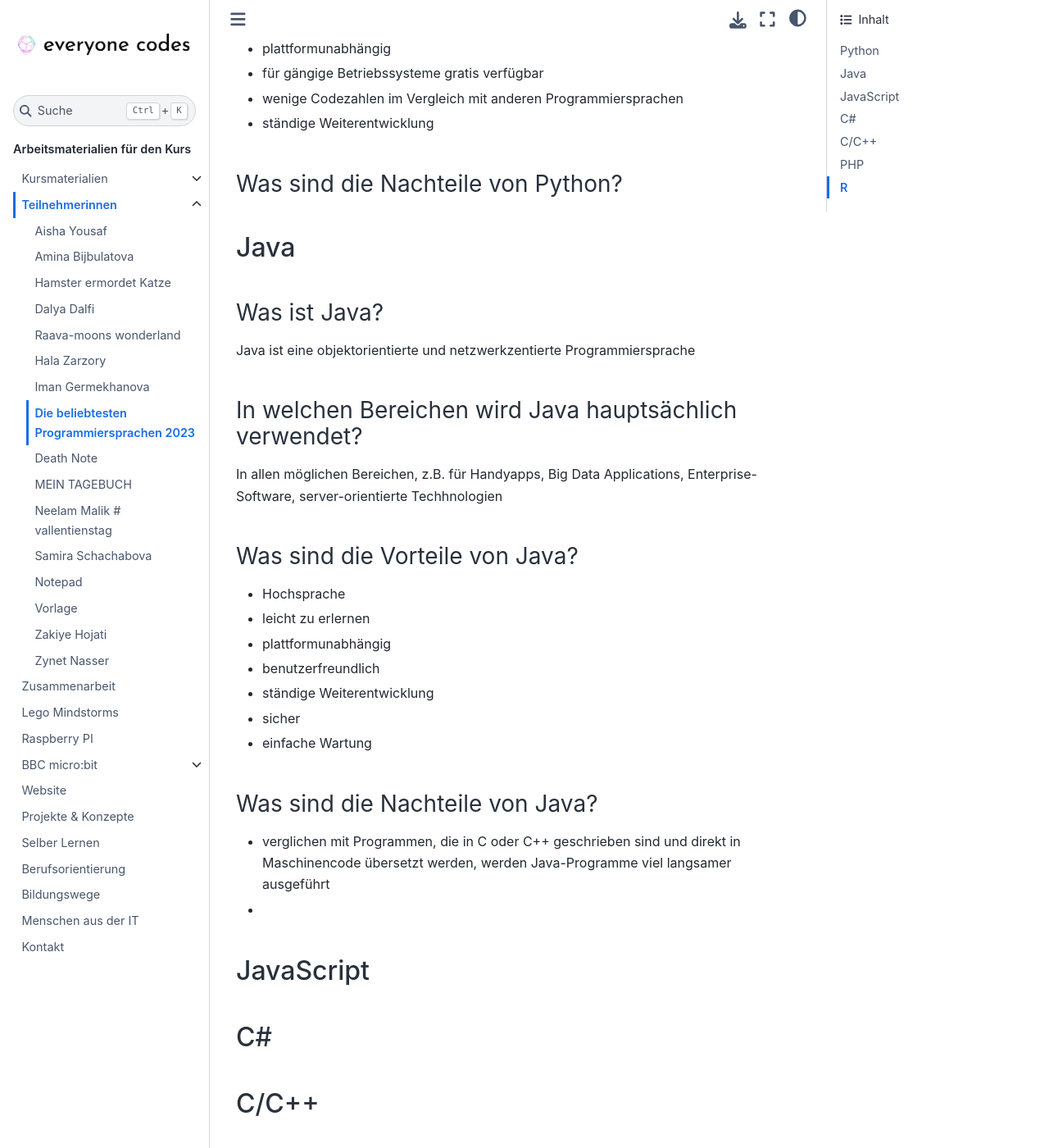
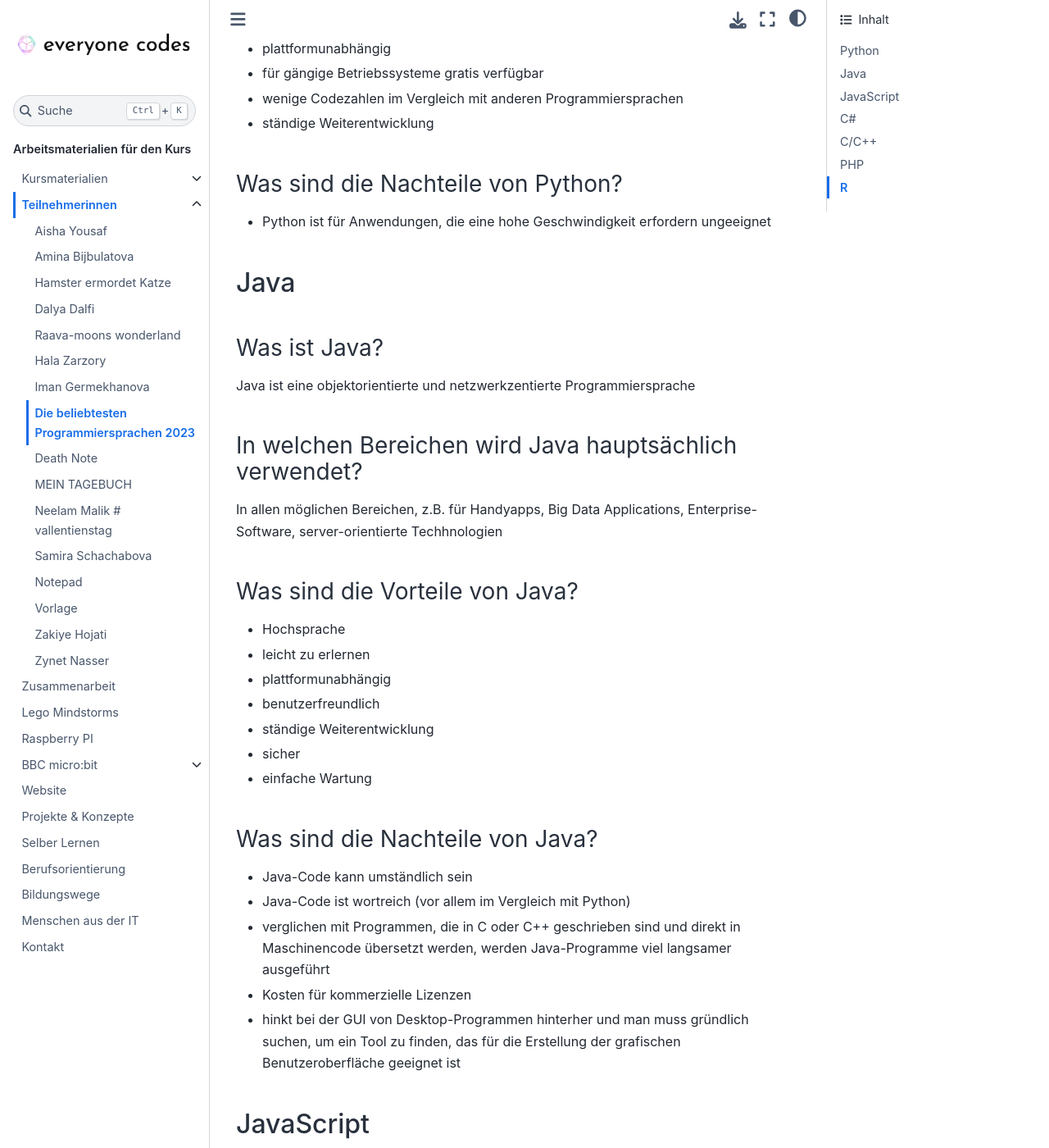
Before and after one commit to ec-mentors/IT-ist-das-was-fuer-mich-i05, a Sphinx documentation site: the page built from source/participants/marcella-loidl.md, in a window 1280 px wide and 1400 px high, scrolled down 741 px. Shown: the whole window at 82% size. Built offline with Sphinx 7.4.7 and the Sphinx Book theme 1.1.4, drawn with Linux system fonts in a browser that asks for light colours.

Commit message:
Update marcella-loidl.md

```diff
--- a/source/participants/marcella-loidl.md
+++ b/source/participants/marcella-loidl.md
@@ -17,10 +17,13 @@ In allen möglichen Bereichen, z.B. im Finanzwesen und in der Softwareentwicklun
 - ständige Weiterentwicklung
 
 ### Was sind die Nachteile von Python?
+- Python ist für Anwendungen, die eine hohe Geschwindigkeit erfordern ungeeignet
 
 ## Java
+
 ### Was ist Java?
 Java ist eine objektorientierte und netzwerkzentierte Programmiersprache
+
 ### In welchen Bereichen wird Java hauptsächlich verwendet?
 In allen möglichen Bereichen, z.B. für Handyapps, Big Data Applications, Enterprise-Software, server-orientierte Techhnologien
 
@@ -34,8 +37,11 @@ In allen möglichen Bereichen, z.B. für Handyapps, Big Data Applications, Enter
 - einfache Wartung
 
 ### Was sind die Nachteile von Java?
+- Java-Code kann umständlich sein
+- Java-Code ist wortreich (vor allem im Vergleich mit Python)
 - verglichen mit Programmen, die in C oder C++ geschrieben sind und direkt in Maschinencode übersetzt werden, werden Java-Programme viel langsamer ausgeführt
--
+- Kosten für kommerzielle Lizenzen
+- hinkt bei der GUI von Desktop-Programmen hinterher und man muss gründlich suchen, um ein Tool zu finden, das für die Erstellung der grafischen Benutzeroberfläche geeignet ist
 
 ## JavaScript
 
```
